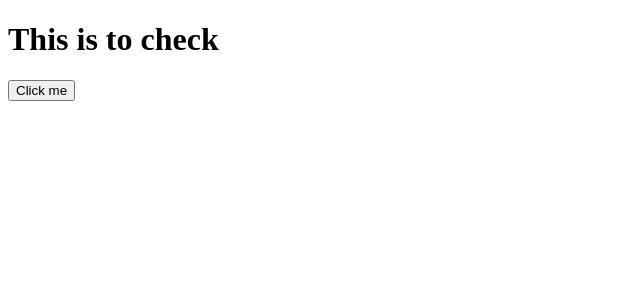
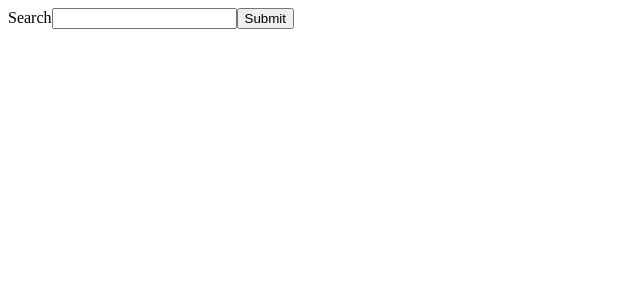
Before and after one commit to GauravSrivastava15/react-in-type-script, a React (Vite) app: page / in a window 1280 px wide. Shown: the top 300 px of the page, without its empty margins (0-640 px from the left). Built offline with nearby package versions, Linux system fonts and the light colour scheme.

Commit message:
Building react hook using typescript

```diff
--- a/src/App.tsx
+++ b/src/App.tsx
@@ -5,9 +5,7 @@
   return (
    <>
    <div>
-      <Box  heading="This is to check"    >
-        <button>Click me</button>
-      </Box>
+      <Box  label="Search" value={""} onChange={() => {}}/>
 
    </div>
    </>
--- a/src/components/Box.tsx
+++ b/src/components/Box.tsx
@@ -1,21 +1,15 @@
-import { ReactNode } from "react";
+
+type InputValType = string | number
 
 
-type PropsType = {
-    heading: string;
-    count?: number;
-    children: ReactNode
-}
-
-
-const Box = ({heading, count, children}: PropsType) => {
+const Box = <T extends InputValType>({label, value, onChange}:{label:string, value:T, onChange: () => void}) => {
 
   return (
-    <div>
-        <h1>{heading}</h1>
-        {count && <p>{count}</p>}
-        {children}
-    </div>
+    <form>
+        <label>{label}</label>
+        <input type="text" value={value} onChange={onChange}></input>
+        <button type="submit">Submit</button>
+    </form>
   )
 }
 
```
